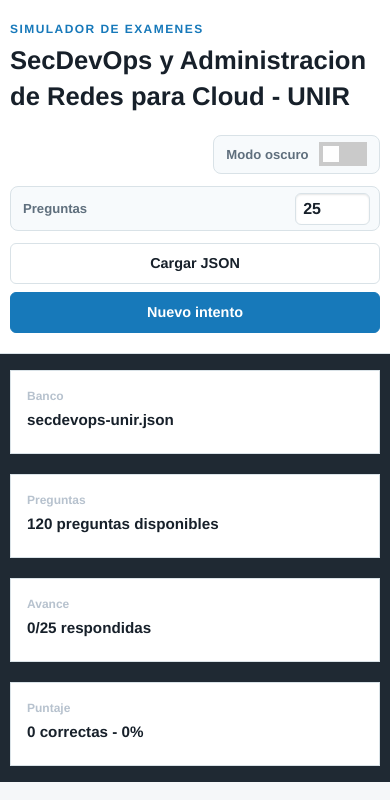
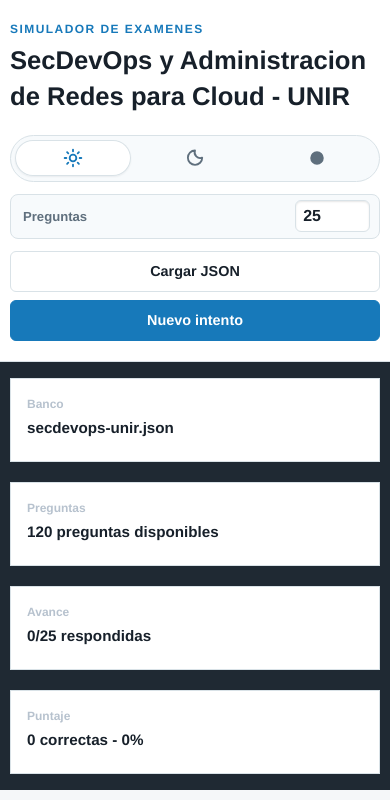
Before and after one commit to zvasdfg/ExamSimulator, a plain HTML site: page public/index.html in a window 390 px wide. Shown: the top 800 px of the page. Drawn offline with nearby package versions, Linux system fonts and the light colour scheme.

Commit message:
Oled mode added

```diff
--- a/public/app.js
+++ b/public/app.js
@@ -2,6 +2,7 @@ const DEFAULT_BANK_URL = "/question-banks/secdevops-unir.json";
 const THEME_STORAGE_KEY = "exam-simulator-theme";
 const DEFAULT_EXAM_SIZE = 25;
 const OPTION_IDS = ["A", "B", "C", "D", "E", "F"];
+const THEMES = ["light", "dark", "oled"];
 
 const state = {
   bank: null,
@@ -31,7 +32,7 @@ const els = {
   loadJson: document.querySelector("#load-json"),
   jsonInput: document.querySelector("#json-input"),
   newAttempt: document.querySelector("#new-attempt"),
-  themeToggle: document.querySelector("#theme-toggle"),
+  themeOptions: document.querySelectorAll("[data-theme-choice]"),
   attemptSize: document.querySelector("#attempt-size"),
   topicBadge: document.querySelector("#topic-badge"),
   typeBadge: document.querySelector("#type-badge"),
@@ -101,7 +102,11 @@ function syncAttemptSizeInput() {
 
 function getStoredTheme() {
   try {
-    return localStorage.getItem(THEME_STORAGE_KEY) === "dark" ? "dark" : "light";
+    const storedTheme = localStorage.getItem(THEME_STORAGE_KEY);
+    if (storedTheme === "extra-dark" || storedTheme === "black") {
+      return "oled";
+    }
+    return THEMES.includes(storedTheme) ? storedTheme : "light";
   } catch (error) {
     return "light";
   }
@@ -114,20 +119,22 @@ function saveTheme(theme) {
 }
 
 function applyTheme(theme) {
-  const normalizedTheme = theme === "dark" ? "dark" : "light";
+  const normalizedTheme = THEMES.includes(theme) ? theme : "light";
   state.theme = normalizedTheme;
 
   if (document.documentElement) {
-    if (normalizedTheme === "dark") {
-      document.documentElement.dataset.theme = "dark";
+    if (normalizedTheme === "light") {
+      document.documentElement.removeAttribute("data-theme");
     } else {
-      document.documentElement.removeAttribute("data-theme");
+      document.documentElement.dataset.theme = normalizedTheme;
     }
   }
 
-  if (els.themeToggle) {
-    els.themeToggle.checked = normalizedTheme === "dark";
-  }
+  els.themeOptions.forEach((button) => {
+    const active = button.dataset.themeChoice === normalizedTheme;
+    button.classList.toggle("active", active);
+    button.setAttribute("aria-pressed", String(active));
+  });
 }
 
 function normalizeOptions(rawOptions, rawType, rawAnswer) {
@@ -891,10 +898,12 @@ els.attemptSize.addEventListener("change", () => {
   state.requestedExamSize = clampExamSize(els.attemptSize.value);
   syncAttemptSizeInput();
 });
-els.themeToggle.addEventListener("change", () => {
-  const theme = els.themeToggle.checked ? "dark" : "light";
-  applyTheme(theme);
-  saveTheme(theme);
+els.themeOptions.forEach((button) => {
+  button.addEventListener("click", () => {
+    const theme = button.dataset.themeChoice;
+    applyTheme(theme);
+    saveTheme(state.theme);
+  });
 });
 els.markReview.addEventListener("click", () => {
   const question = state.attempt[state.currentIndex];
--- a/public/index.html
+++ b/public/index.html
@@ -10,8 +10,9 @@
     />
     <script>
       try {
-        if (localStorage.getItem("exam-simulator-theme") === "dark") {
-          document.documentElement.dataset.theme = "dark";
+        const savedTheme = localStorage.getItem("exam-simulator-theme");
+        if (savedTheme === "dark" || savedTheme === "oled") {
+          document.documentElement.dataset.theme = savedTheme;
         }
       } catch (error) {}
     </script>
@@ -31,20 +32,55 @@
           </div>
           <div class="cell small-12 medium-shrink">
             <div class="header-controls">
-              <label class="theme-toggle" for="theme-toggle">
-                <span class="theme-label">Modo oscuro</span>
-                <span class="switch tiny">
-                  <input
-                    id="theme-toggle"
-                    class="switch-input"
-                    type="checkbox"
-                    name="theme-toggle"
-                  />
-                  <span class="switch-paddle">
-                    <span class="show-for-sr">Modo oscuro</span>
-                  </span>
-                </span>
-              </label>
+              <div id="theme-control" class="theme-toggle" role="group" aria-label="Tema visual">
+                <button
+                  type="button"
+                  class="theme-option"
+                  data-theme-choice="light"
+                  aria-label="Tema claro, sol"
+                  aria-pressed="true"
+                  title="Sol"
+                >
+                  <svg class="theme-icon" viewBox="0 0 24 24" aria-hidden="true">
+                    <circle cx="12" cy="12" r="4" />
+                    <path d="M12 2v2" />
+                    <path d="M12 20v2" />
+                    <path d="m4.93 4.93 1.41 1.41" />
+                    <path d="m17.66 17.66 1.41 1.41" />
+                    <path d="M2 12h2" />
+                    <path d="M20 12h2" />
+                    <path d="m6.34 17.66-1.41 1.41" />
+                    <path d="m19.07 4.93-1.41 1.41" />
+                  </svg>
+                  <span class="show-for-sr">Claro</span>
+                </button>
+                <button
+                  type="button"
+                  class="theme-option"
+                  data-theme-choice="dark"
+                  aria-label="Tema oscuro, luna creciente"
+                  aria-pressed="false"
+                  title="Luna creciente"
+                >
+                  <svg class="theme-icon" viewBox="0 0 24 24" aria-hidden="true">
+                    <path d="M12 3a6.7 6.7 0 0 0 8.65 8.65A8.6 8.6 0 1 1 12 3Z" />
+                  </svg>
+                  <span class="show-for-sr">Oscuro</span>
+                </button>
+                <button
+                  type="button"
+                  class="theme-option"
+                  data-theme-choice="oled"
+                  aria-label="Tema OLED, luna nueva"
+                  aria-pressed="false"
+                  title="Luna nueva"
+                >
+                  <svg class="theme-icon theme-icon-filled" viewBox="0 0 24 24" aria-hidden="true">
+                    <circle cx="12" cy="12" r="7" />
+                  </svg>
+                  <span class="show-for-sr">OLED</span>
+                </button>
+              </div>
               <label class="attempt-size-control" for="attempt-size">
                 <span>Preguntas</span>
                 <input id="attempt-size" type="number" min="1" max="120" value="25" inputmode="numeric" />
--- a/public/styles.css
+++ b/public/styles.css
@@ -50,6 +50,33 @@
   --app-amber-ink: #fef3c7;
   --app-progress-bg: #2b3642;
   --app-shadow: rgb(0 0 0 / 26%);
+}
+
+:root[data-theme="oled"] {
+  color-scheme: dark;
+  --app-bg: #000000;
+  --app-ink: #f5f7fa;
+  --app-muted: #aeb7c2;
+  --app-line: #242424;
+  --app-surface: #030303;
+  --app-surface-soft: #0b0b0b;
+  --app-hover: #101820;
+  --app-dark: #000000;
+  --app-status-bg: #000000;
+  --app-on-dark: #ffffff;
+  --app-muted-on-dark: #aeb7c2;
+  --app-primary: #1779ba;
+  --app-green: #66d98f;
+  --app-green-soft: #071d10;
+  --app-green-ink: #c9f7d8;
+  --app-red: #ff7a7a;
+  --app-red-soft: #220808;
+  --app-red-ink: #ffd6d6;
+  --app-amber: #ffd166;
+  --app-amber-soft: #231804;
+  --app-amber-ink: #fff1bf;
+  --app-progress-bg: #191919;
+  --app-shadow: rgb(0 0 0 / 70%);
 }
 
 body {
@@ -144,14 +171,15 @@ button:disabled {
 
 .theme-toggle {
   display: inline-flex;
-  min-height: 2.45rem;
+  min-height: 2.85rem;
   align-items: center;
-  gap: 0.65rem;
+  gap: 0.35rem;
   border: 1px solid var(--app-line);
-  border-radius: 8px;
+  border-radius: 999px;
   background: var(--app-surface-soft);
+  box-shadow: inset 0 0 0 1px rgb(255 255 255 / 4%);
   margin: 0;
-  padding: 0.35rem 0.75rem;
+  padding: 0.28rem;
 }
 
 .attempt-size-control {
@@ -184,29 +212,61 @@ button:disabled {
   font-weight: 800;
 }
 
-.theme-label {
+.theme-option {
+  display: inline-flex;
+  width: 2.7rem;
+  min-width: 2.7rem;
+  height: 2.25rem;
+  align-items: center;
+  justify-content: center;
+  border: 0;
+  border-radius: 999px;
+  background: transparent;
   color: var(--app-muted);
-  font-size: 0.82rem;
-  font-weight: 800;
+  padding: 0;
+  transition:
+    background 160ms ease,
+    color 160ms ease,
+    box-shadow 160ms ease,
+    transform 160ms ease;
 }
 
-.theme-toggle .switch {
-  margin-bottom: 0;
+.theme-icon {
+  width: 1.25rem;
+  height: 1.25rem;
+  fill: none;
+  stroke: currentColor;
+  stroke-linecap: round;
+  stroke-linejoin: round;
+  stroke-width: 2.2;
 }
 
-.theme-toggle .switch-paddle {
-  margin-bottom: 0;
+.theme-icon-filled {
+  fill: currentColor;
+  stroke: currentColor;
 }
 
-.theme-toggle .switch-paddle,
-.theme-toggle .switch-paddle::after {
-  transition:
-    background 160ms ease,
-    left 160ms ease;
+.theme-option:hover,
+.theme-option:focus {
+  background: var(--app-hover);
+  color: var(--app-ink);
 }
 
-.theme-toggle .switch-input:checked ~ .switch-paddle {
-  background: var(--app-primary);
+.theme-option.active {
+  background: var(--app-surface);
+  box-shadow:
+    0 1px 2px var(--app-shadow),
+    inset 0 0 0 1px var(--app-line);
+  color: var(--app-primary);
+}
+
+.theme-option.active[data-theme-choice="oled"] {
+  background: #000000;
+  color: #ffffff;
+}
+
+.theme-option:active {
+  transform: translateY(1px);
 }
 
 .label.primary,
@@ -884,6 +944,14 @@ h3 {
     justify-content: space-between;
   }
 
+  .theme-toggle {
+    width: 100%;
+  }
+
+  .theme-option {
+    flex: 1;
+  }
+
   .question-footer,
   .dashboard-head,
   .dashboard-toolbar,
```
Also changed, not shown: 1 other file.
